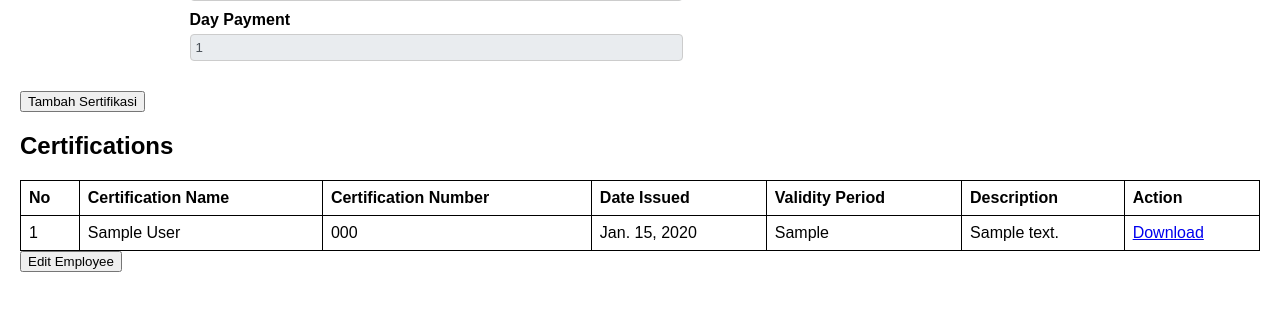
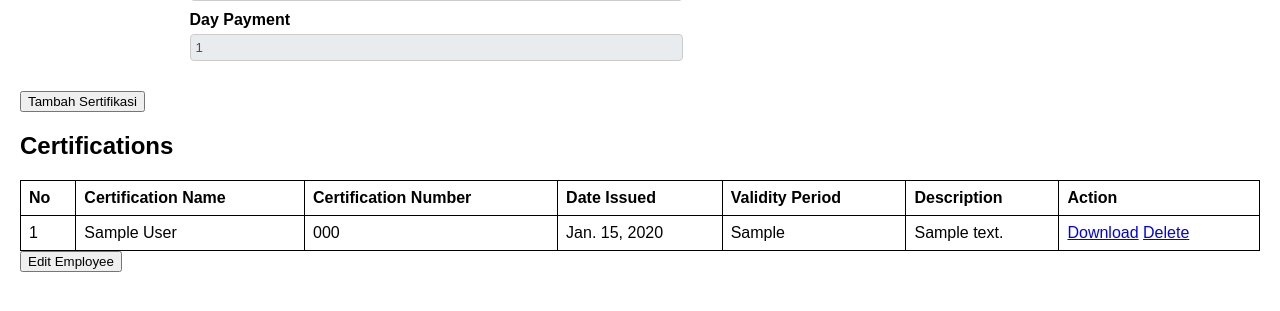
Before and after one commit to hpstrmgc/be-bithouse-01, a Django app: page /employeeapp/employee/1/ in a window 1280 px wide. Shown: the part 286-597 px from the top of the page. Run offline with Django 5.2, Linux system fonts and the light colour scheme; tables that the repository leaves empty hold one stand-in row (values such as "Sample post"); some libraries are stand-ins or nearby versions.

Commit message:
download dan delete aman

```diff
--- a/EmployeeApp/models.py
+++ b/EmployeeApp/models.py
@@ -1,5 +1,5 @@
 from django.db import models
-
+import os
 # Create your models here.
 
 class Employee(models.Model):
@@ -20,12 +20,15 @@ class Departement(models.Model):
     def __str__(self):
         return self.departement_name
 
+def certification_upload_path(instance, filename):
+    return os.path.join('', filename)
+
 class Certification(models.Model):
     certification_id = models.AutoField(primary_key=True)  # Auto-increment primary key
-    employee = models.ForeignKey(Employee, on_delete=models.CASCADE)
+    employee = models.ForeignKey('Employee', on_delete=models.CASCADE)
     name = models.CharField(max_length=100)
     number = models.CharField(max_length=50)
     date_issued = models.DateField()
     verify_period = models.CharField(max_length=50)
     description = models.TextField(null=True, blank=True)
-    file = models.FileField(upload_to='certifications/', null=True, blank=True)
+    file = models.FileField(upload_to=certification_upload_path, null=True, blank=True)
--- a/EmployeeApp/templates/employee_detail.html
+++ b/EmployeeApp/templates/employee_detail.html
@@ -245,6 +245,10 @@
                     {% else %}
                     <button class="uploadButton" data-cert-id="{{ cert.certification_id }}">Upload File</button>
                     {% endif %}
+                    <a href="{% url 'delete_certification' cert.certification_id %}"
+                        onclick="return confirm('Are you sure you want to delete this certification?');">
+                        Delete
+                    </a>
                 </td>
             </tr>
             {% endfor %}
--- a/EmployeeApp/urls.py
+++ b/EmployeeApp/urls.py
@@ -1,8 +1,12 @@
 from django.urls import path
 from . import views
+from django.conf import settings
+from django.conf.urls.static import static
 
 urlpatterns = [
+    path('', views.index, name='index'),
     path('employee/<int:employee_id>/', views.employee_detail, name='employee_detail'),
     path('upload-certification/', views.upload_certification, name='upload_certification'),
     path('add-certification/', views.add_certification, name='add_certification'),
-]
+    path('delete-certification/<int:cert_id>/', views.delete_certification, name='delete_certification'),
+]  + static(settings.MEDIA_URL, document_root=settings.MEDIA_ROOT)
--- a/EmployeeApp/views.py
+++ b/EmployeeApp/views.py
@@ -4,6 +4,7 @@ from .models import Employee, Certification
 from .forms import EmployeeForm, CertificationForm
 from django.shortcuts import redirect
 from .models import Certification, Employee
+import os
 
 def employee_detail(request, employee_id):
     employee = get_object_or_404(Employee, employee_id=employee_id)
@@ -57,3 +58,14 @@ def add_certification(request):
         )
         return redirect('employee_detail', employee_id=employee_id)
     return HttpResponse("Invalid request method.", status=405)
+
+def delete_certification(request, cert_id):
+    certification = get_object_or_404(Certification, certification_id=cert_id)
+    employee_id = certification.employee.employee_id
+    if certification.file and os.path.isfile(certification.file.path):
+        os.remove(certification.file.path)
+    certification.delete()
+    return redirect('employee_detail', employee_id=employee_id)
+
+def index(request):
+    return HttpResponse("Welcome to the EmployeeApp!")
--- a/storefront/settings.py
+++ b/storefront/settings.py
@@ -83,7 +83,7 @@ DATABASES = {
         'ENGINE': 'django.db.backends.postgresql',
         'NAME': 'employeeTest',
         'USER': 'postgres',
-        'PASSWORD': 'wahyuagast',
+        'PASSWORD': 'anjaymabar',
         'HOST': 'localhost',
         'PORT': '5432'
     }
@@ -125,7 +125,8 @@ USE_TZ = True
 # https://docs.djangoproject.com/en/5.2/howto/static-files/
 
 STATIC_URL = 'static/'
-
+MEDIA_URL = '/media/'
+MEDIA_ROOT = BASE_DIR / 'certifications'
 # Default primary key field type
 # https://docs.djangoproject.com/en/5.2/ref/settings/#default-auto-field
 
--- a/storefront/urls.py
+++ b/storefront/urls.py
@@ -16,8 +16,14 @@ Including another URLconf
 """
 from django.contrib import admin
 from django.urls import path, include
+from django.http import HttpResponse
+from django.conf import settings
+from django.conf.urls.static import static
+
+def home(request):
+    return HttpResponse("masuk ke server")
 
 urlpatterns = [
     path('admin/', admin.site.urls),
-    path('employeeapp/', include('EmployeeApp.urls')),  # Tambahkan ini
-]
+    path('employeeapp/', include('EmployeeApp.urls')),
+] + static(settings.MEDIA_URL, document_root=settings.MEDIA_ROOT)
```
Also changed, not shown: 3 other files.
